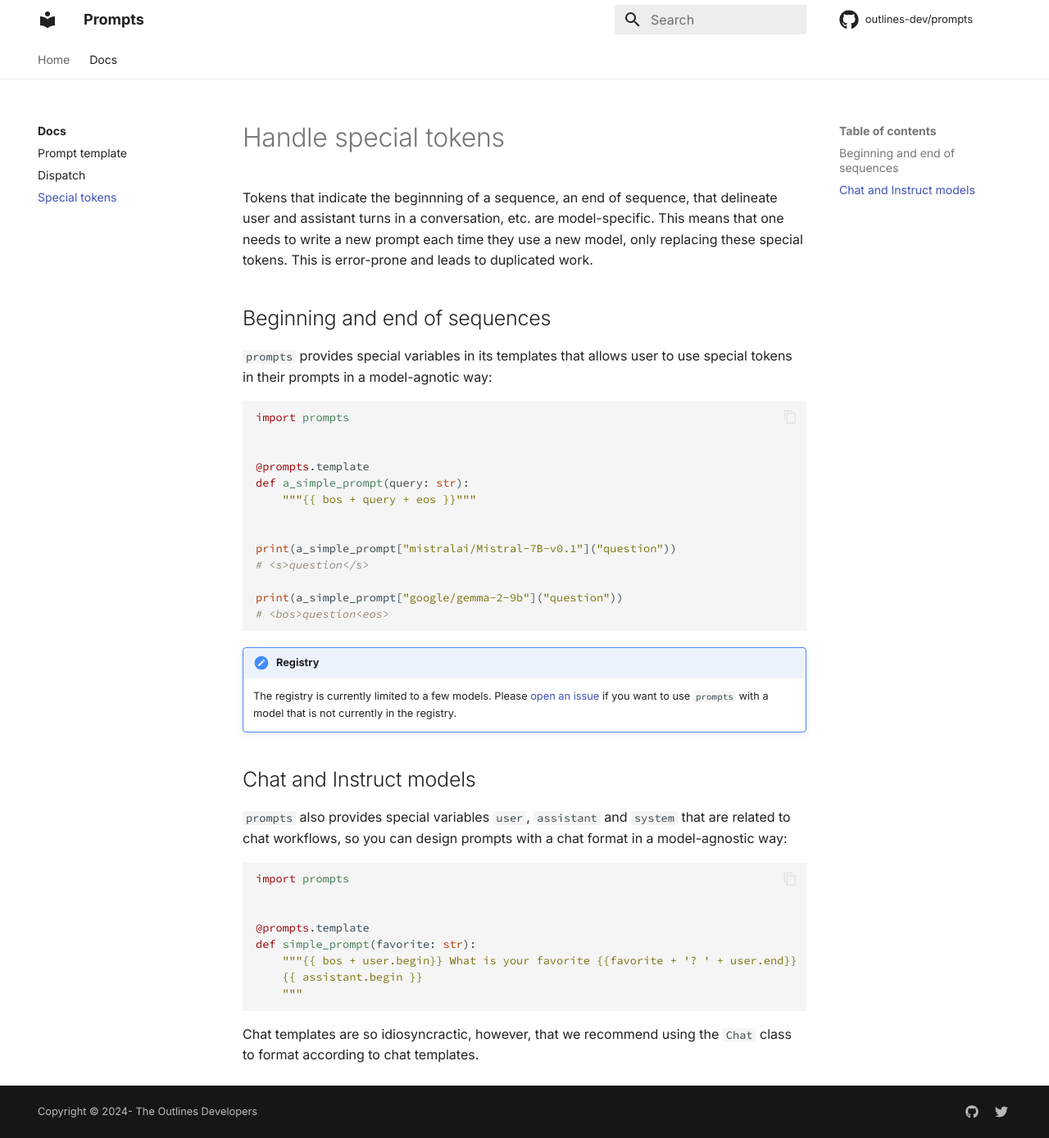
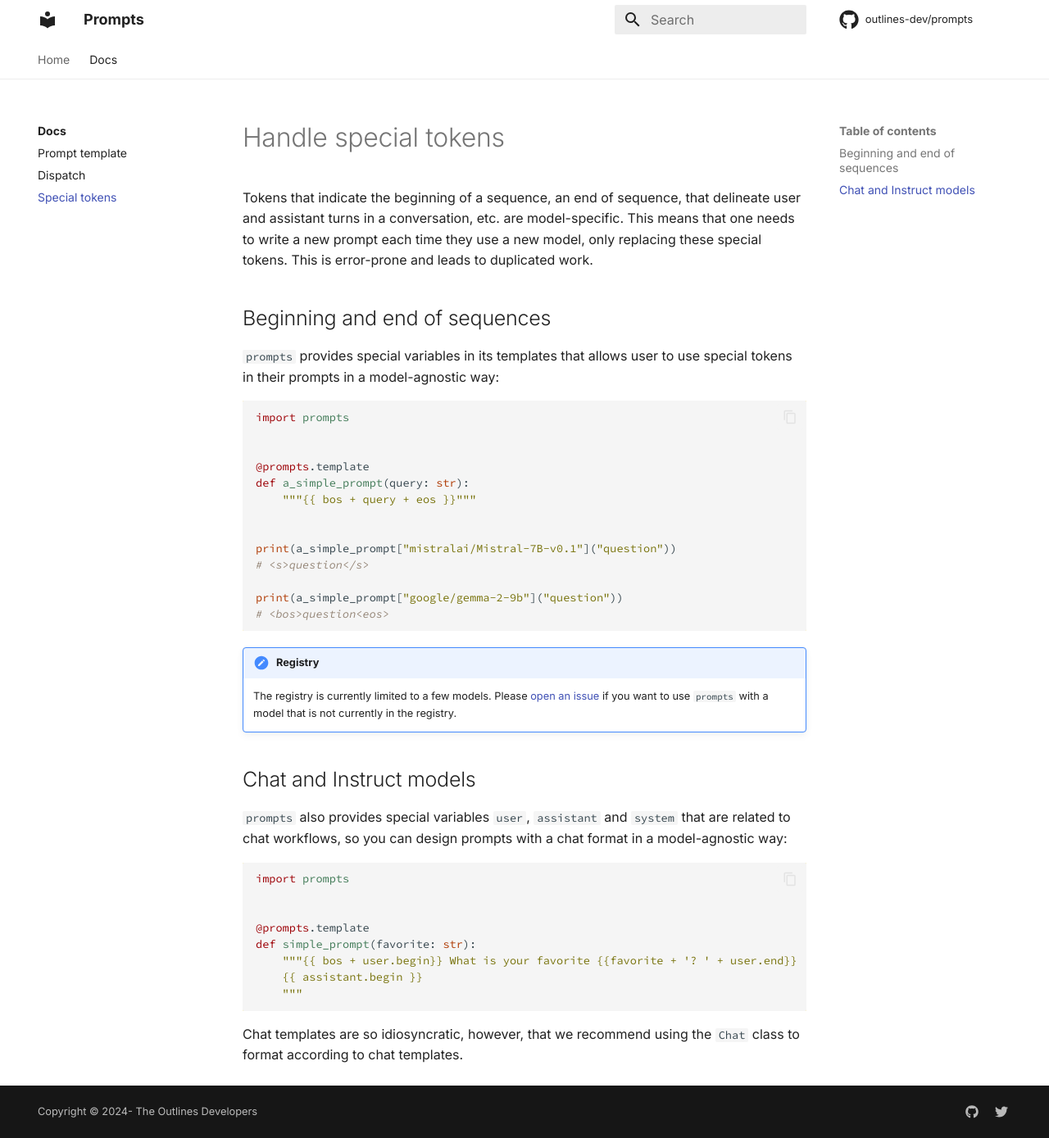
Before and after one commit to dottxt-ai/prompts, an MkDocs documentation site: the page built from docs/reference/special_tokens.md, in a window 1280 px wide and 1389 px high. Shown: the whole window at 82% size. Built offline with MkDocs 1.6.1 and Material for MkDocs 9.7.7, drawn with Linux system fonts in a browser that asks for light colours; comment, search, counter and statistics services are not loaded.

Commit message:
Fix typos (#18)

````diff
--- a/docs/reference/special_tokens.md
+++ b/docs/reference/special_tokens.md
@@ -1,6 +1,6 @@
 # Handle special tokens
 
-Tokens that indicate the beginnning of a sequence, an end of sequence, that
+Tokens that indicate the beginning of a sequence, an end of sequence, that
 delineate user and assistant turns in a conversation, etc. are model-specific.
 This means that one needs to write a new prompt each time they use a new model,
 only replacing these special tokens. This is error-prone and leads to duplicated
@@ -9,7 +9,7 @@ work.
 
 ## Beginning and end of sequences
 
-`prompts` provides special variables in its templates that allows user to use special tokens in their prompts in a model-agnotic way:
+`prompts` provides special variables in its templates that allows user to use special tokens in their prompts in a model-agnostic way:
 
 ```python
 import prompts
@@ -49,4 +49,4 @@ def simple_prompt(favorite: str):
     """
 ```
 
-Chat templates are so idiosyncractic, however, that we recommend using the `Chat` class to format according to chat templates.
+Chat templates are so idiosyncratic, however, that we recommend using the `Chat` class to format according to chat templates.
````
Also changed, not shown: README.md (+2 -2 lines).
